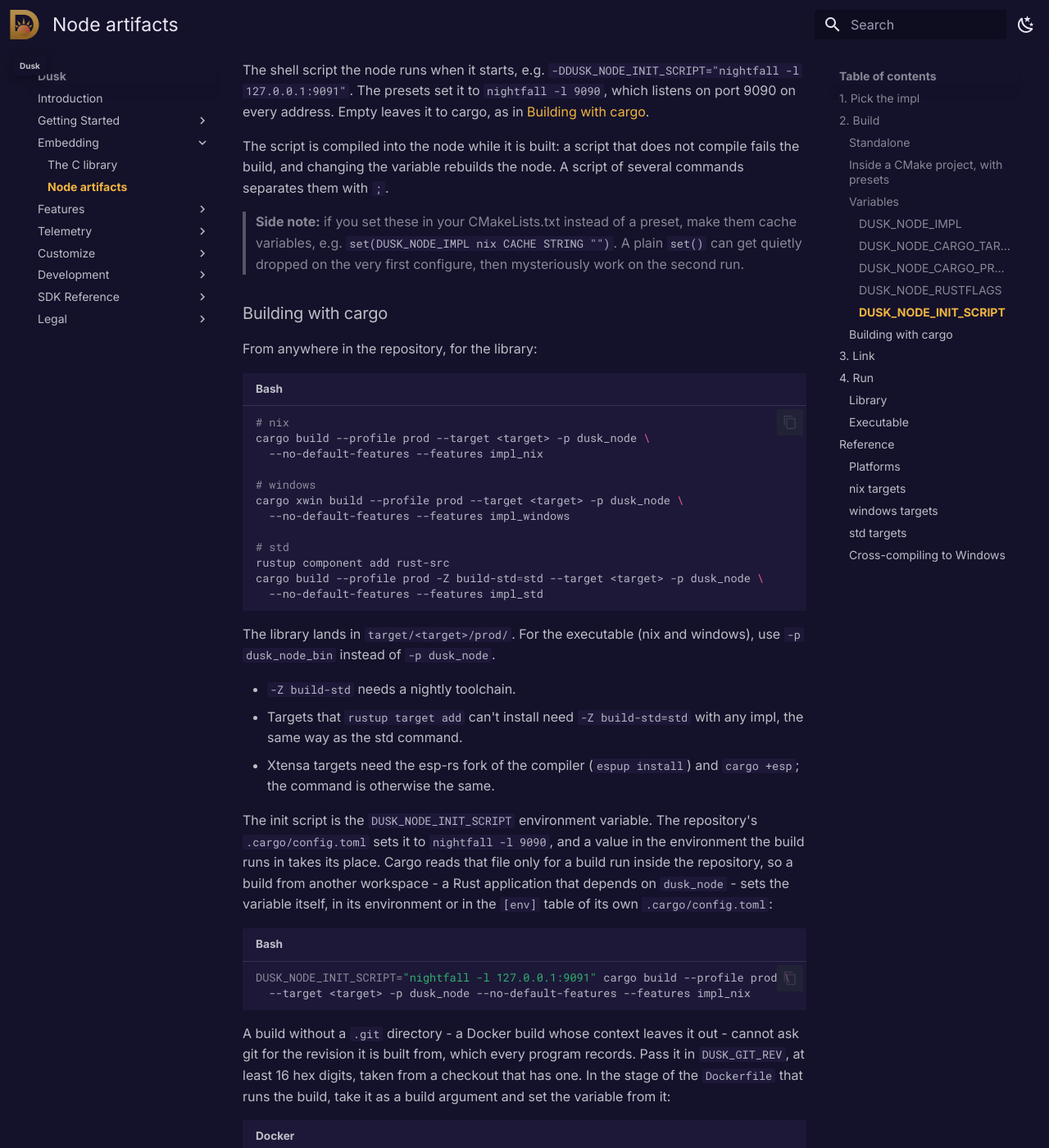
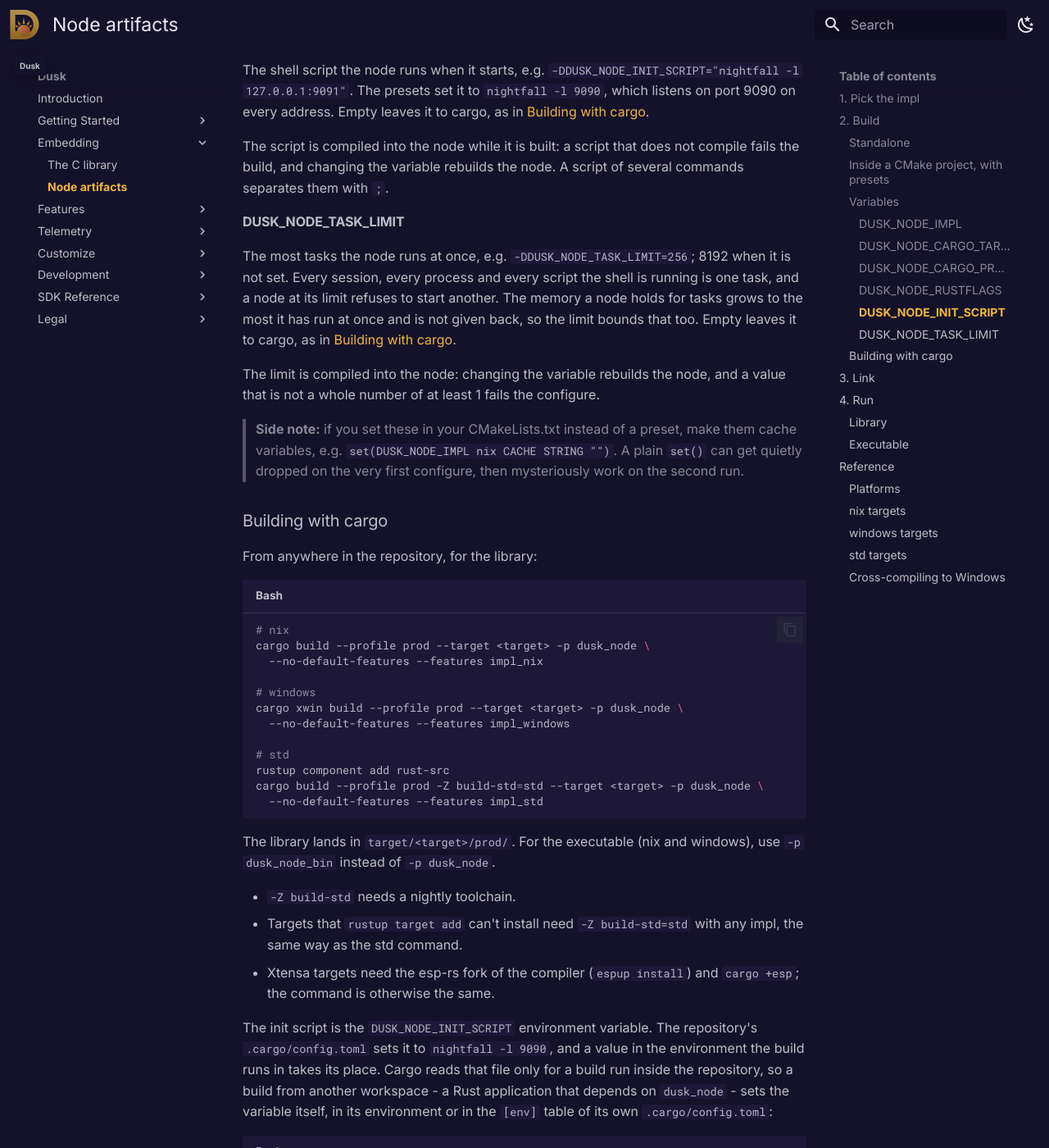
Before and after one commit to tomerze/dusk, an MkDocs documentation site: the page built from docs/docs/embedding/node-artifacts.md, in a window 1280 px wide and 1400 px high, scrolled down 3623 px. Shown: the whole window at 82% size. Built offline with MkDocs 1.6.1 and Material for MkDocs 9.7.7, drawn with Linux system fonts in a browser that asks for light colours; comment, search, counter and statistics services are not loaded; some of the changed text lies outside the part shown.

Commit message:
Update docs to list DUSK_NODE_TASK_LIMIT with the node's CMake variables
The node artifacts page documents the variable beside
DUSK_NODE_INIT_SCRIPT, and its cargo section names the environment
variable a plain cargo build reads.

````diff
--- a/docs/docs/embedding/node-artifacts.md
+++ b/docs/docs/embedding/node-artifacts.md
@@ -153,6 +153,18 @@ The script is compiled into the node while it is built: a script that does not
 compile fails the build, and changing the variable rebuilds the node. A script of
 several commands separates them with `;`.
 
+#### DUSK_NODE_TASK_LIMIT
+
+The most tasks the node runs at once, e.g. `-DDUSK_NODE_TASK_LIMIT=256`; 8192
+when it is not set. Every session, every process and every script the shell is
+running is one task, and a node at its limit refuses to start another. The
+memory a node holds for tasks grows to the most it has run at once and is not
+given back, so the limit bounds that too. Empty leaves it to cargo, as in
+[Building with cargo](#building-with-cargo).
+
+The limit is compiled into the node: changing the variable rebuilds the node,
+and a value that is not a whole number of at least 1 fails the configure.
+
 > **Side note:** if you set these in your CMakeLists.txt instead of a preset,
 > make them cache variables, e.g. `set(DUSK_NODE_IMPL nix CACHE STRING "")`.
 > A plain `set()` can get quietly dropped on the very first configure, then
@@ -197,6 +209,10 @@ environment or in the `[env]` table of its own `.cargo/config.toml`:
 DUSK_NODE_INIT_SCRIPT="nightfall -l 127.0.0.1:9091" cargo build --profile prod \
   --target <target> -p dusk_node --no-default-features --features impl_nix
 ```
+
+The task limit is the `DUSK_NODE_TASK_LIMIT` environment variable, set the same
+way. Without it the limit is 8192, and a value that is not a whole number of at
+least 1 fails the build.
 
 A build without a `.git` directory - a Docker build whose context leaves it
 out - cannot ask git for the revision it is built from, which every program
````
